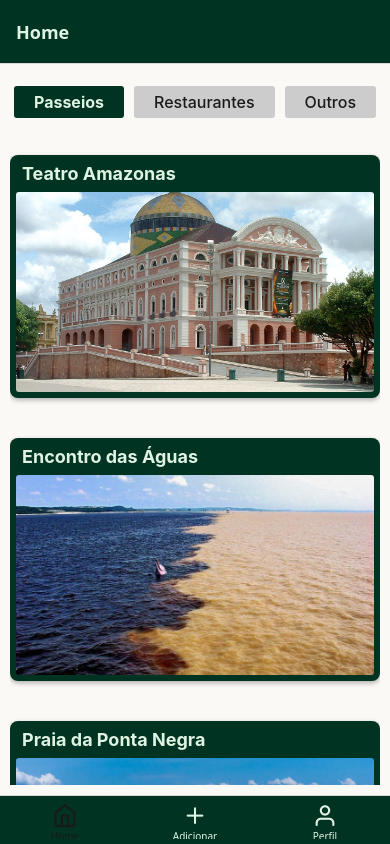
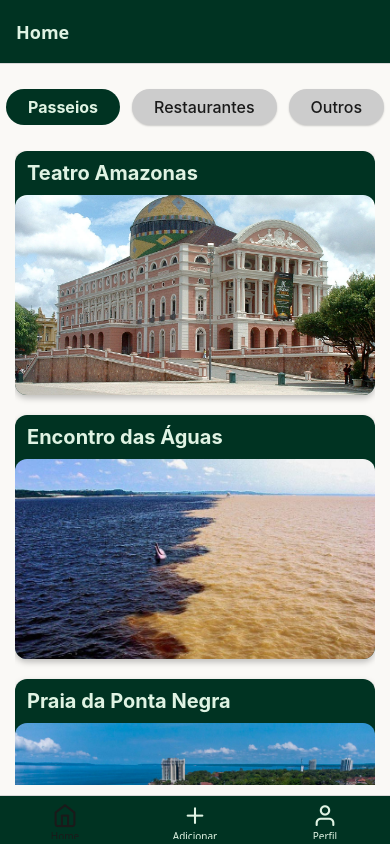
Before and after one commit to IsacPessoa/AmazonTour, a React Native app: screen /MainTabs in a window 390 px wide. Built offline with nearby package versions, Linux system fonts and the light colour scheme.

Commit message:
arrumando estilos

```diff
--- a/package.json
+++ b/package.json
@@ -22,7 +22,8 @@
     "react-native": "0.79.2",
     "react-native-mask-text": "^0.14.2",
     "react-native-safe-area-context": "^5.4.0",
-    "react-native-screens": "~4.10.0"
+    "react-native-screens": "~4.10.0",
+    "react-native-vector-icons": "^10.2.0"
   },
   "devDependencies": {
     "@babel/core": "^7.20.0"
--- a/src/colors.js
+++ b/src/colors.js
@@ -8,4 +8,5 @@ export default {
   mentaGreen: "#DFF3E3",
   offWhite: "#FAF9F6",
   softGreen: "#A8D5BA",
+  red: "#d9534f",
 };
--- a/src/screens/DetailsScreen/index.js
+++ b/src/screens/DetailsScreen/index.js
@@ -1,5 +1,12 @@
 import React from "react";
-import { View, Text, Image, Button, Alert } from "react-native";
+import {
+  View,
+  Text,
+  Image,
+  TouchableOpacity,
+  Alert,
+  SafeAreaView,
+} from "react-native";
 import AsyncStorage from "@react-native-async-storage/async-storage";
 import styles from "./styles";
 
@@ -45,7 +52,7 @@ export default function DetailsScreen({ route, navigation }) {
                   {
                     name: "MainTabs",
                     state: {
-                      index: 0, // 0 é a aba Home no seu Tab Navigator
+                      index: 0,
                       routes: [{ name: "Home" }],
                     },
                   },
@@ -80,18 +87,32 @@ export default function DetailsScreen({ route, navigation }) {
   }
 
   return (
-    <View style={styles.container}>
+    <SafeAreaView style={styles.container}>
+      {/* Botão Voltar simples */}
+      <TouchableOpacity
+        style={styles.backButton}
+        onPress={() => navigation.goBack()}
+      >
+        <Text style={styles.backButtonText}>← Voltar</Text>
+      </TouchableOpacity>
+
       <Image source={imageSource} style={styles.image} />
       <Text style={styles.title}>{ponto.titulo}</Text>
       <Text style={styles.descricao}>{ponto.descricao}</Text>
+      <View style={styles.buttonsContainer}>
+        <TouchableOpacity
+          style={styles.button}
+          onPress={() =>
+            navigation.navigate("PlaceRegister", { pontoParaEditar: ponto })
+          }
+        >
+          <Text style={styles.buttonText}>Editar</Text>
+        </TouchableOpacity>
 
-      <Button
-        title="Editar"
-        onPress={() =>
-          navigation.navigate("PlaceRegister", { pontoParaEditar: ponto })
-        }
-      />
-      <Button title="Apagar" color="red" onPress={handleDelete} />
-    </View>
+        <TouchableOpacity style={styles.deleteButton} onPress={handleDelete}>
+          <Text style={styles.deleteButtonText}>Apagar</Text>
+        </TouchableOpacity>
+      </View>
+    </SafeAreaView>
   );
 }
--- a/src/screens/DetailsScreen/styles.js
+++ b/src/screens/DetailsScreen/styles.js
@@ -1,22 +1,106 @@
 import { StyleSheet } from "react-native";
+import colors from "../../colors";
 
-const styles = StyleSheet.create({
+export default StyleSheet.create({
   container: {
     flex: 1,
+    backgroundColor: colors.offWhite,
+    padding: 20,
+    paddingTop: 50,
   },
+
   image: {
     width: "100%",
-    height: 300,
+    height: 250,
+    borderRadius: 16,
+    marginBottom: 20,
+    shadowColor: "#000",
+    shadowOffset: { width: 0, height: 2 },
+    shadowOpacity: 0.15,
+    shadowRadius: 6,
+    elevation: 5,
   },
+
   title: {
-    fontSize: 24,
+    fontSize: 28,
+    fontWeight: "700",
+    color: colors.darkGreen,
+    marginBottom: 12,
+    textAlign: "center",
+  },
+
+  backButton: {
+    marginTop: 10,
+    marginLeft: 10,
+    marginBottom: 30,
+    alignSelf: "flex-start",
+    paddingVertical: 6,
+    paddingHorizontal: 12,
+    backgroundColor: "#c8e6c9",
+    borderRadius: 20,
+    shadowColor: "#000",
+    shadowOffset: { width: 0, height: 2 },
+    shadowOpacity: 0.3,
+    shadowRadius: 3,
+    elevation: 4,
+  },
+
+  backButtonText: {
+    fontSize: 16,
+    color: "#2e7d32",
     fontWeight: "bold",
-    margin: 10,
   },
+
   descricao: {
     fontSize: 16,
-    marginHorizontal: 10,
+    color: colors.softBlack,
+    marginBottom: 30,
+    lineHeight: 22,
+  },
+
+  buttonsContainer: {
+    flexDirection: "row",
+    justifyContent: "space-around",
+    marginTop: 20,
+  },
+
+  button: {
+    backgroundColor: colors.forestGreen,
+    paddingVertical: 14,
+    paddingHorizontal: 30,
+    borderRadius: 8,
+    shadowColor: colors.softBlack,
+    shadowOpacity: 0.25,
+    shadowOffset: { width: 0, height: 2 },
+    shadowRadius: 4,
+    elevation: 5,
+    minWidth: 120,
+  },
+
+  buttonText: {
+    color: colors.white,
+    fontSize: 18,
+    fontWeight: "700",
+    textAlign: "center",
+  },
+
+  deleteButton: {
+    backgroundColor: colors.red,
+    paddingVertical: 14,
+    paddingHorizontal: 30,
+    borderRadius: 8,
+    shadowColor: colors.softBlack,
+    shadowOpacity: 0.25,
+    shadowOffset: { width: 0, height: 2 },
+    shadowRadius: 4,
+    elevation: 5,
+    minWidth: 120,
+  },
+
+  deleteButtonText: {
+    color: colors.white,
+    fontSize: 18,
+    fontWeight: "700",
+    textAlign: "center",
   },
 });
-
-export default styles;
--- a/src/screens/HomeScreen/styles.js
+++ b/src/screens/HomeScreen/styles.js
@@ -4,53 +4,36 @@ import colors from "../../colors";
 const styles = StyleSheet.create({
   container: {
     flex: 1,
-    padding: 10,
+    paddingHorizontal: 15,
+    paddingTop: 15,
+    paddingBottom: 10,
     backgroundColor: colors.offWhite,
-  },
-  card: {
-    padding: 6,
-    marginBottom: 15,
-    marginTop: 25,
-    borderRadius: 8,
-    overflow: "hidden",
-    backgroundColor: colors.darkGreen,
-    elevation: 3,
-    shadowColor: "#000",
-    shadowOpacity: 0.3,
-    shadowRadius: 5,
-    shadowOffset: { width: 0, height: 2 },
-  },
-  image: {
-    height: 200,
-    width: "100%",
-    borderRadius: 3,
-  },
-  title: {
-    fontSize: 18,
-    color: colors.mentaGreen,
-    fontWeight: "bold",
-    padding: 2,
-    paddingLeft: 6,
-    marginBottom: 6,
   },
 
   categoriasContainer: {
     flexDirection: "row",
     justifyContent: "center",
-    marginBottom: 12,
-    paddingTop: 12,
+    marginBottom: 16,
+    paddingVertical: 10,
   },
 
   tabButton: {
-    paddingVertical: 6,
-    paddingHorizontal: 20,
-    borderRadius: 3,
-    marginHorizontal: 5,
+    paddingVertical: 8,
+    paddingHorizontal: 22,
+    borderRadius: 20,
+    marginHorizontal: 6,
     backgroundColor: colors.gray,
+    shadowColor: "#000",
+    shadowOffset: { width: 0, height: 1 },
+    shadowOpacity: 0.2,
+    shadowRadius: 2,
+    elevation: 2,
   },
 
   tabButtonAtivo: {
     backgroundColor: colors.darkGreen,
+    shadowOpacity: 0.4,
+    elevation: 5,
   },
 
   tabTexto: {
@@ -61,19 +44,48 @@ const styles = StyleSheet.create({
 
   tabTextoAtivo: {
     color: colors.mentaGreen,
+    fontWeight: "700",
+  },
+
+  card: {
+    backgroundColor: colors.darkGreen,
+    borderRadius: 12,
+    overflow: "hidden",
+    marginBottom: 20,
+    elevation: 4,
+    shadowColor: "#000",
+    shadowOpacity: 0.25,
+    shadowRadius: 6,
+    shadowOffset: { width: 0, height: 3 },
+  },
+
+  image: {
+    height: 200,
+    width: "100%",
+    borderTopLeftRadius: 12,
+    borderTopRightRadius: 12,
+  },
+
+  title: {
+    fontSize: 20,
+    color: colors.mentaGreen,
     fontWeight: "bold",
+    paddingHorizontal: 12,
+    paddingVertical: 10,
   },
 
   emptyContainer: {
     flex: 1,
     justifyContent: "center",
     alignItems: "center",
-    padding: 20,
+    paddingHorizontal: 20,
   },
+
   emptyText: {
-    fontSize: 16,
+    fontSize: 18,
     color: colors.darkGreen,
     textAlign: "center",
+    fontWeight: "600",
   },
 });
 
--- a/src/screens/PerfilScreen/styles.js
+++ b/src/screens/PerfilScreen/styles.js
@@ -1,44 +1,147 @@
-import { Button, StyleSheet } from "react-native";
+import { StyleSheet } from "react-native";
 import colors from "../../colors";
 
 export default StyleSheet.create({
   container: {
     flex: 1,
-    backgroundColor: colors.white,
+    backgroundColor: colors.offWhite,
     padding: 20,
     justifyContent: "center",
-    alignItems: "center",
   },
+
+  scrollContainer: {
+    flexGrow: 1,
+    justifyContent: "center",
+    paddingVertical: 20,
+  },
+
   title: {
-    fontSize: 26,
-    fontWeight: "bold",
-    marginBottom: 20,
+    fontSize: 28,
+    fontWeight: "700",
+    marginBottom: 30,
     color: colors.darkGreen,
     textAlign: "center",
   },
+
+  card: {
+    backgroundColor: colors.mentaGreen,
+    borderRadius: 16,
+    padding: 20,
+    marginBottom: 30,
+    shadowColor: "#000",
+    shadowOffset: { width: 0, height: 2 },
+    shadowOpacity: 0.15,
+    shadowRadius: 6,
+    elevation: 4,
+  },
+
+  infoRow: {
+    marginBottom: 16,
+    borderBottomWidth: 1,
+    borderBottomColor: colors.softGreen,
+    paddingBottom: 8,
+    width: "100%",
+  },
+
   label: {
-    fontSize: 18,
-    fontWeight: "bold",
-    marginBottom: 10,
+    fontSize: 16,
+    fontWeight: "600",
+    color: colors.forestGreen,
+    marginBottom: 4,
   },
+
   value: {
-    fontWeight: "normal",
-    color: "#333",
+    fontSize: 16,
+    fontWeight: "400",
+    color: colors.softBlack,
+    backgroundColor: colors.offWhite,
+    paddingVertical: 10,
+    paddingHorizontal: 12,
+    borderRadius: 8,
+    width: "100%",
   },
+
   message: {
     textAlign: "center",
-    color: "#888",
+    color: colors.gray,
     fontSize: 16,
   },
+
   button: {
-    backgroundColor: "red",
+    backgroundColor: colors.forestGreen,
     width: "50%",
-    borderRadius: 6,
-    marginTop: 15,
+    borderRadius: 8,
+    paddingVertical: 14,
+    alignSelf: "center",
+    shadowColor: colors.softBlack,
+    shadowOpacity: 0.25,
+    shadowOffset: { width: 0, height: 2 },
+    shadowRadius: 4,
+    elevation: 5,
   },
+
   text: {
     color: colors.white,
     fontSize: 18,
+    fontWeight: "700",
+    textAlign: "center",
+  },
+
+  avatarContainer: {
+    alignItems: "center",
+    marginBottom: 20,
+  },
+
+  avatar: {
+    width: 100,
+    height: 100,
+    borderRadius: 50,
+    backgroundColor: colors.softGreen,
+    justifyContent: "center",
+    alignItems: "center",
+    shadowColor: "#000",
+    shadowOffset: { width: 0, height: 2 },
+    shadowOpacity: 0.3,
+    shadowRadius: 4,
+    elevation: 5,
+  },
+
+  avatarText: {
+    fontSize: 40,
+    fontWeight: "bold",
+    color: colors.darkGreen,
+  },
+
+  secondaryButton: {
+    backgroundColor: colors.lightGreen,
+    paddingVertical: 12,
+    paddingHorizontal: 32,
+    borderRadius: 8,
+    width: "60%",
+    alignSelf: "center",
+    marginBottom: 12,
+  },
+
+  secondaryButtonText: {
+    color: colors.softBlack,
+    fontSize: 16,
+    textAlign: "center",
+    fontWeight: "bold",
+  },
+
+  deleteButton: {
+    backgroundColor: "#D9534F", // vermelho estilo bootstrap danger
+    paddingVertical: 12,
+    paddingHorizontal: 32,
+    borderRadius: 8,
+    width: "60%",
+    alignSelf: "center",
+    marginTop: 10,
+  },
+
+  deleteButtonText: {
+    color: colors.white,
+    fontSize: 16,
     textAlign: "center",
     fontWeight: "bold",
   },
```
Also changed, not shown: src/screens/PerfilScreen/index.js (+97 -21 lines), 1 other file (tests, documents, lock files or other folders).
